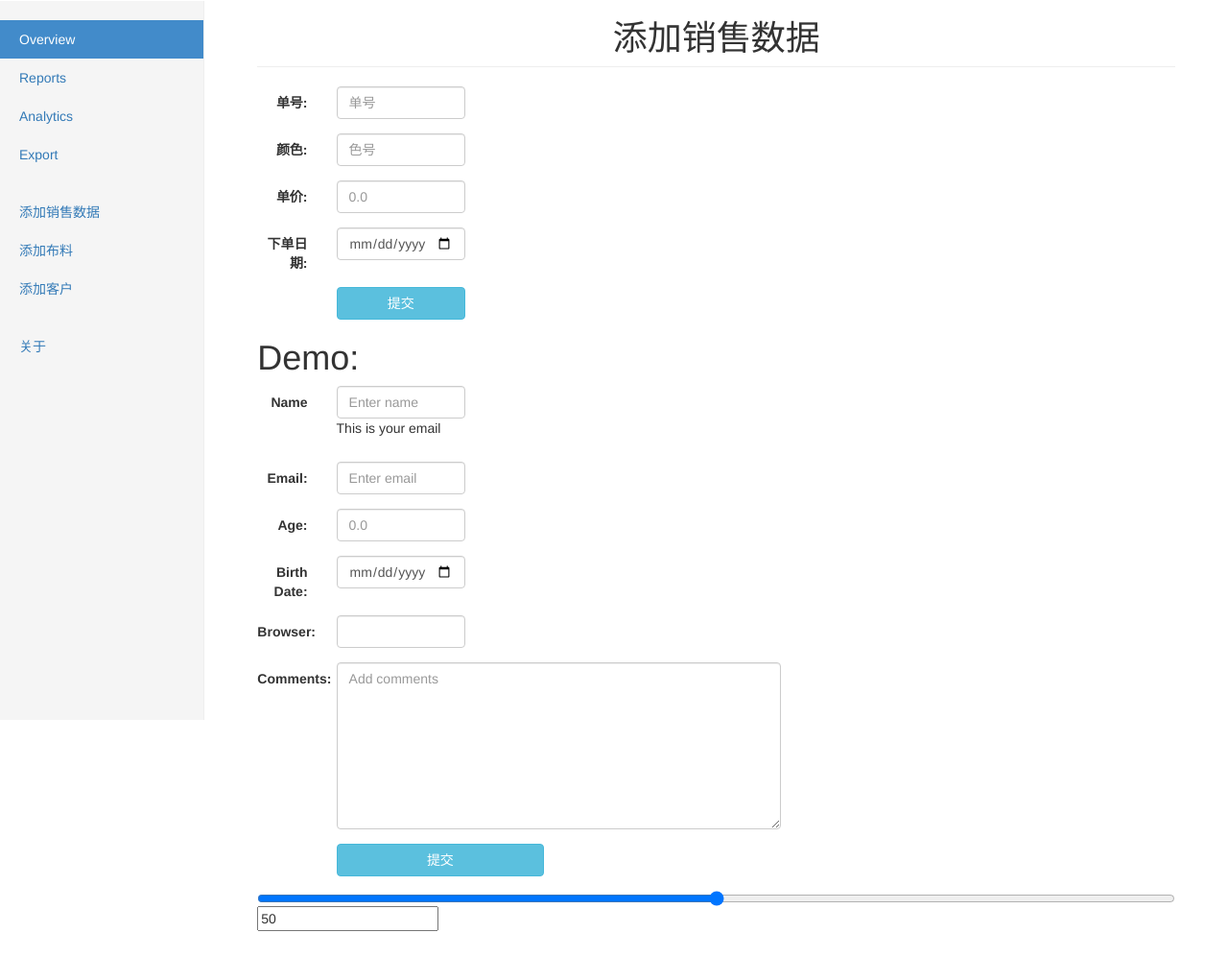
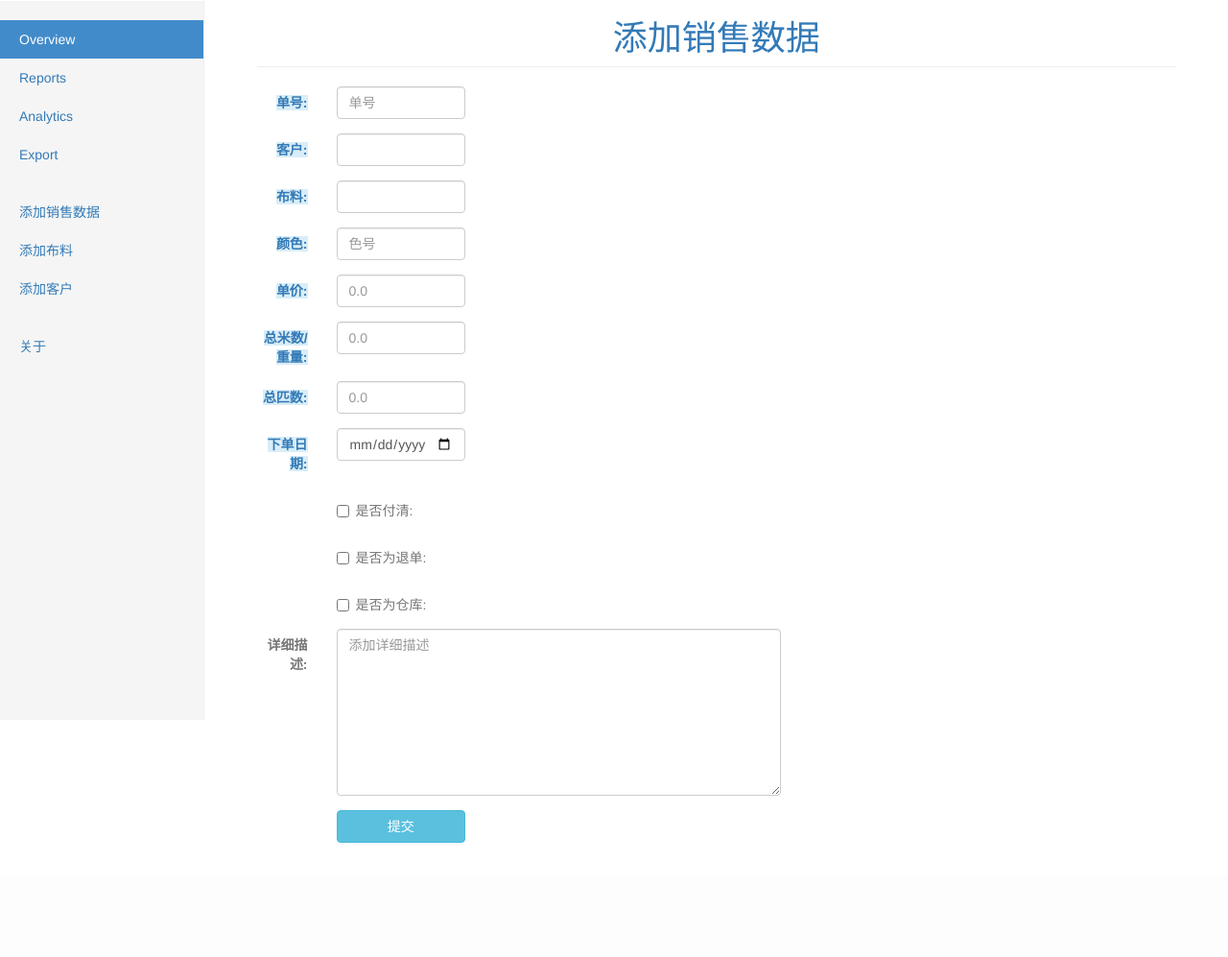
Before and after one commit to wakengine/Textile, a Django app: page /add in a window 1280 px wide. Shown: the part 50-1047 px from the top of the page at 96% size. After the commit the page ends 928 px from the top, so only its background shows below. Run offline with Django 3.2, Linux system fonts and the light colour scheme; data comes from the database, SQL or seed files in the repository; some libraries are stand-ins or nearby versions.

Commit message:
Create usable sales form

```diff
--- a/common/form_data.py
+++ b/common/form_data.py
@@ -1,12 +1,12 @@
 class FormData:
     label = ''
+    input_type = ''
     name = ''
-    required = ''
-    input_type = ''
-    max_length = ''
+    required = True
+    max_length = 0
     place_holder = ''
     help_text = ''
-    options = {}
+    options = []
 
     def __init__(self, label, name, required, input_type, max_length, place_holder, options):
         self.label = label
@@ -16,3 +16,29 @@ class FormData:
         self.max_length = max_length
         self.place_holder = place_holder
         self.options = options
+
+    def __str__(self):
+        return self.name
+
+    def get_label(self):
+        if self.required:
+            return '<span class="text-primary bg-info">{}:</span>'.format(self.label)
+        return '<span class="text-muted">{}:</span>'.format(self.label)
+
+    def get_required(self):
+        if self.required:
+            return 'required'
+        return ''
+
+    def get_placeholder(self):
+        if self.place_holder:
+            return 'placeholder={}'.format(self.place_holder)
+        return ''
+
+    def get_max_length(self):
+        if self.max_length > 0:
+            if self.input_type == 'number':
+                return 'max={} step=any'.format(self.max_length)
+            else:
+                return 'maxlength={}'.format(self.max_length)
+        return ''
--- /dev/null
+++ b/common/utils.py
@@ -0,0 +1,5 @@
+def get_post_data(request, name):
+    if name in request.POST:
+        return request.POST[name]
+    else:
+        return None
--- a/sales/views.py
+++ b/sales/views.py
@@ -1,7 +1,7 @@
 from django.shortcuts import render, redirect, Http404
 from django.views import View
 
-from .forms import SalesListForm
+from common import utils
 from .models import Order
 
 
@@ -25,13 +25,39 @@ class AddSaleList(View):
     template_name = 'sales/add_sale_list.html'
 
     def get(self, request):
-        form = Order.objects.get_form_data()
-        return render(request, self.template_name, {'forms': form})
+        form = Order.get_form_data()
+        # form = SalesListForm()
+        return render(request, self.template_name, {'form_data': form})
 
     def post(self, request):
-        sale_list = SalesListForm(request.POST)
-        if sale_list.is_valid():
-            sale_list.save()
-            return redirect('sales:show')
-        else:
-            raise Http404('At least one of the fields is invalid...')
+        serial_no = utils.get_post_data(request, 'serial_no')
+        customer = utils.get_post_data(request, 'customer')
+        _, _, customer_id = customer.partition('__')
+        cloth = utils.get_post_data(request, 'cloth')
+        _, _, cloth_id = cloth.partition('__')
+        color = utils.get_post_data(request, 'color')
+        price_per_unit = float(utils.get_post_data(request, 'price_per_unit'))
+        total_units = float(utils.get_post_data(request, 'total_units'))
+        total_bundles = float(utils.get_post_data(request, 'total_bundles'))
+        order_date = utils.get_post_data(request, 'order_date')
+        is_paid = utils.get_post_data(request, 'is_paid')
+        is_withdrawn = utils.get_post_data(request, 'is_withdrawn')
+        is_warehouse = utils.get_post_data(request, 'is_warehouse')
+        description = utils.get_post_data(request, 'description')
+
+        order = Order()
+        order.serial_no = serial_no
+        order.customer_id = customer_id
+        order.cloth_id = cloth_id
+        order.color = color
+        order.price_per_unit = price_per_unit
+        order.total_units = total_units
+        order.total_price = price_per_unit * total_units
+        order.total_bundles = total_bundles
+        order.order_date = order_date
+        order.description = description
+
+        order.save()
+
+        return redirect('sales:show')
+        raise Http404('At least one of the fields is invalid...')
--- a/stock/models.py
+++ b/stock/models.py
@@ -81,7 +81,7 @@ class Cloth(models.Model):
     texture = models.CharField(max_length=20, blank=True, verbose_name='纹理')
     width = models.FloatField(default=150, blank=True, verbose_name='幅宽')
     ref_price = models.FloatField(default=0, blank=True, verbose_name='推荐价格')
-    is_per_meter = models.BooleanField(default=True, verbose_name='单位')
+    is_per_meter = models.BooleanField(default=True, verbose_name='是否为长度')
     used_for = models.CharField(max_length=100, blank=True, verbose_name='用途')
     description = models.TextField(max_length=1000, blank=True, verbose_name='详细描述')
     created_time = models.DateTimeField(auto_now_add=True)
@@ -95,7 +95,7 @@ class Cloth(models.Model):
         else:
             return self.name
 
-    def get_display_name(self):
+    def get_name(self):
         return self.__str__()
 
 
@@ -104,7 +104,7 @@ class ClothDetail(models.Model):
     timestamp = models.DateTimeField(auto_now=True)
 
     def __str__(self):
-        return self.cloth.get_display_name()
+        return self.cloth.get_name()
 
 
 class ClothImage(models.Model):
@@ -113,7 +113,7 @@ class ClothImage(models.Model):
     timestamp = models.DateTimeField(auto_now=True)
 
     def __str__(self):
-        return self.cloth.get_display_name()
+        return self.cloth.get_name()
 
 
 class ClothInCompany(models.Model):
@@ -132,7 +132,7 @@ class ClothInCompany(models.Model):
     timestamp = models.DateTimeField(auto_now=True)
 
     def __str__(self):
-        return self.cloth.get_display_name() + '@' + self.company.get_name()
+        return self.cloth.get_name() + '@' + self.company.get_name()
 
 
 class ClothImageInCompany(models.Model):
@@ -174,7 +174,7 @@ class WholeSale(models.Model):
     objects = StockManager()
 
     def __str__(self):
-        return self.cloth.get_display_name()
+        return self.cloth.get_name()
 
 
 class Retail(models.Model):
--- a/templates/form_template.html
+++ b/templates/form_template.html
@@ -1,79 +1,39 @@
-<form class="form-horizontal">
-  {% for item in forms %}
+{% for field in form_data %}
   <div class="form-group">
-
-      <label class="control-label col-sm-1" for="name">{{ item.label }}:</label>
-      <div class="col-sm-2">
-        <input class="form-control" type={{ item.input_type }}  name={{ item.name }}
-               {% if item.place_holder %}placeholder={{ item.place_holder }}{% endif %}
-                   {% if item.required %}required{% endif %}>
+    {% if field.input_type == 'checkbox' %}
+      <div class="col-sm-offset-1 col-sm-2">
+        <div class="checkbox">
+          <label class="control-label">
+            <input type="checkbox"
+                   name={{ field.name }} value="true">{{ field.get_label | safe }}
+          </label>
         </div>
       </div>
+    {% elif field.input_type == 'datalist' %}
+      <label class="control-label col-sm-1">{{ field.get_label | safe }}</label>
+      <div class="col-sm-2">
+        <input list="{{ field.name }}_list" class="form-control" name={{ field.name }} {{ field.get_placeholder }}>
+        <datalist id="{{ field.name }}_list">
+          {% for customer in field.options %}
+            <option value={{ customer }}>
           {% endfor %}
-  <div class="form-group">
-    <div class="col-sm-offset-1 col-sm-2">
-      <input class="btn btn-info btn-block" type="submit" value="提交">
-    </div>
-  </div>
-</form>
-
-<h1>Demo:</h1>
-<form class="form-horizontal">
-  <div class="form-group">
-    <label class="control-label col-sm-1" for="name">Name</label>
-    <div class="col-sm-2">
-      <input type="text" class="form-control" id="name" placeholder="Enter name" required>
-      <p class="help">This is your email</p>
-    </div>
-  </div>
-  <div class="form-group">
-    <label class="control-label col-sm-1" for="email">Email:</label>
-    <div class="col-sm-2">
-      <input type="email" class="form-control" id="email" placeholder="Enter email">
-    </div>
-  </div>
-  <div class="form-group">
-    <label class="control-label col-sm-1">Age:</label>
-    <div class="col-sm-2">
-      <input type="number" step="any" class="form-control" placeholder="0.0" required>
-    </div>
-  </div>
-  <div class="form-group">
-    <label class="control-label col-sm-1">Birth Date:</label>
-    <div class="col-sm-2">
-      <input type="date" class="form-control">
-    </div>
-  </div>
-  <div class="form-group">
-    <label class="control-label col-sm-1">Browser:</label>
-    <div class="col-sm-2">
-      <input list="browsers" class="form-control" name="browser">
-      <datalist id="browsers">
-        <option value="中文1">
-        <option value="中文2">
-        <option value="Opera2">
-        <option value="Safari">
         </datalist>
       </div>
+    {% elif field.input_type == 'textarea' %}
+      <label class="control-label col-sm-1">{{ field.get_label | safe }}</label>
+      <div class="col-sm-6">
+          <textarea class="form-control" rows="8"
+                    name={{ field.name }} {{ field.get_placeholder }} {{ field.get_required }} {{ field.get_max_length }}></textarea>
       </div>
-
-  <div class="form-group">
-    <label class="control-label col-sm-1">Comments:</label>
-    <div class="col-sm-6">
-      <textarea class="form-control" rows="8" id="comment" placeholder="Add comments"></textarea>
+    {% else %}
+      <label class="control-label col-sm-1" for=id_{{ field.name }}>{{ field.get_label | safe }}</label>
+      <div class="col-sm-2">
+        <input class="form-control" type={{ field.input_type }} id=id_{{ field.name }} name={{ field.name }}
+            {{ field.get_placeholder }}
+            {{ field.get_required }}
+            {{ field.get_max_length }}
+        >
       </div>
+    {% endif %}
   </div>
-
-  <div class="form-group">
-    <div class="col-sm-offset-1 col-sm-3">
-      <input class="btn btn-info btn-block" type="submit" value="提交">
-    </div>
-  </div>
-</form>
-
-
-<form action="" oninput="x.value=parseInt(a.value)+parseInt(b.value)">
-  <input type="range" id="a" name="a" value="50">
-  <input type="number" id="b" name="b" value="50">
-  <output name="x" for="a b"></output>
-</form>
+{% endfor %}
--- a/templates/sales/add_sale_list.html
+++ b/templates/sales/add_sale_list.html
@@ -4,12 +4,19 @@
 
 {% block content %}
   <div class="container-fluid">
-    <h1 class="page-header" align="center">添加销售数据</h1>
+    <h1 class="page-header" align="center"><span class="text-primary">添加销售数据</span></h1>
+
     <form class="form-horizontal" action="" method="post">
       {% csrf_token %}
 
       {% include 'form_template.html' %}
 
+
+      <div class="form-group">
+        <div class="col-sm-offset-1 col-sm-2">
+          <input class="btn btn-info btn-block" type="submit" value="提交">
+        </div>
+      </div>
     </form>
   </div>
 
--- a/templates/sales/show_list.html
+++ b/templates/sales/show_list.html
@@ -22,7 +22,7 @@
         <tr>
           <td>{{ order.serial_no }}</td>
           <td>{{ order.customer.get_name }}</td>
-          <td>{{ order.cloth.get_display_name }}</td>
+          <td>{{ order.cloth.get_name }}</td>
           <td>{{ order.color }}</td>
           <td>{{ order.total_units }}</td>
           <td>{{ order.total_price }}</td>
```
Also changed, not shown: sales/models.py (+31 -11 lines), sales/migrations/0002_auto_20161012_1805.py (added), stock/migrations/0002_auto_20161012_1805.py (added), storage.db. Lines whose indentation alone changed are shown as unchanged.
